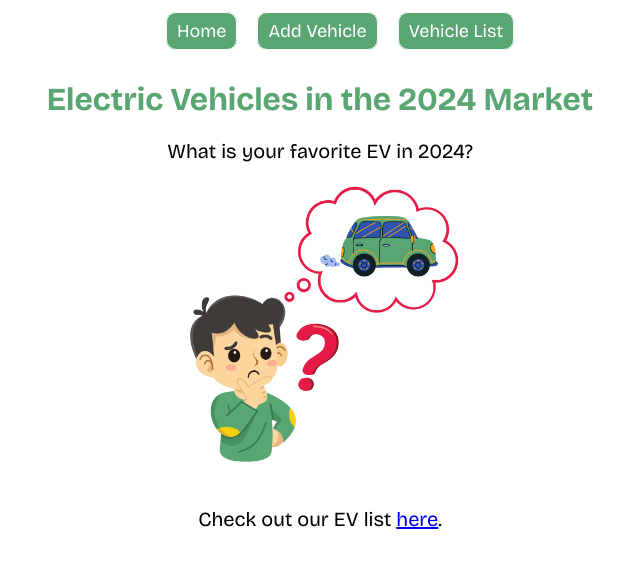
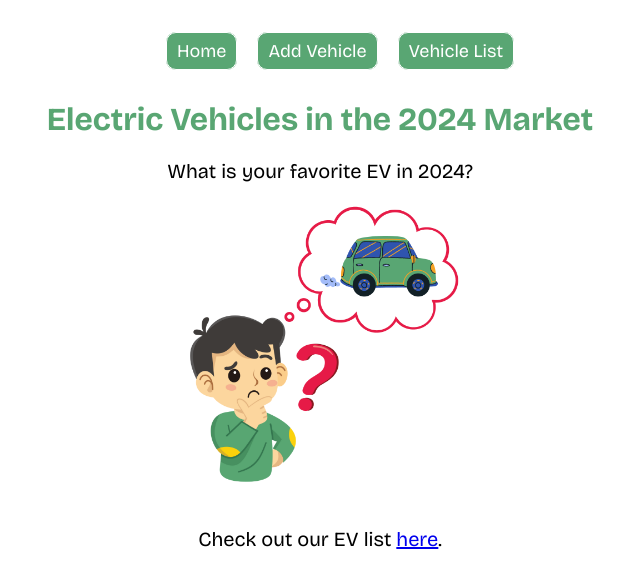
Before and after one commit to MyLanNguyen999/COMP1006-WebApp, a PHP site: page /index.php in a window 1280 px wide. Shown: the top 588 px of the page, without its empty margins (320-960 px from the left). Run offline with PHP 8.4, Linux system fonts and the light colour scheme.

Commit message:
Adjust html margin

```diff
--- a/css/custom.css
+++ b/css/custom.css
@@ -1,6 +1,9 @@
 * {
     box-sizing: border-box;
     font-family: "Bricolage Grotesque", sans-serif;
+}
+html {
+    margin-top: 20px;
 }
 
 .nav-menu {
```
